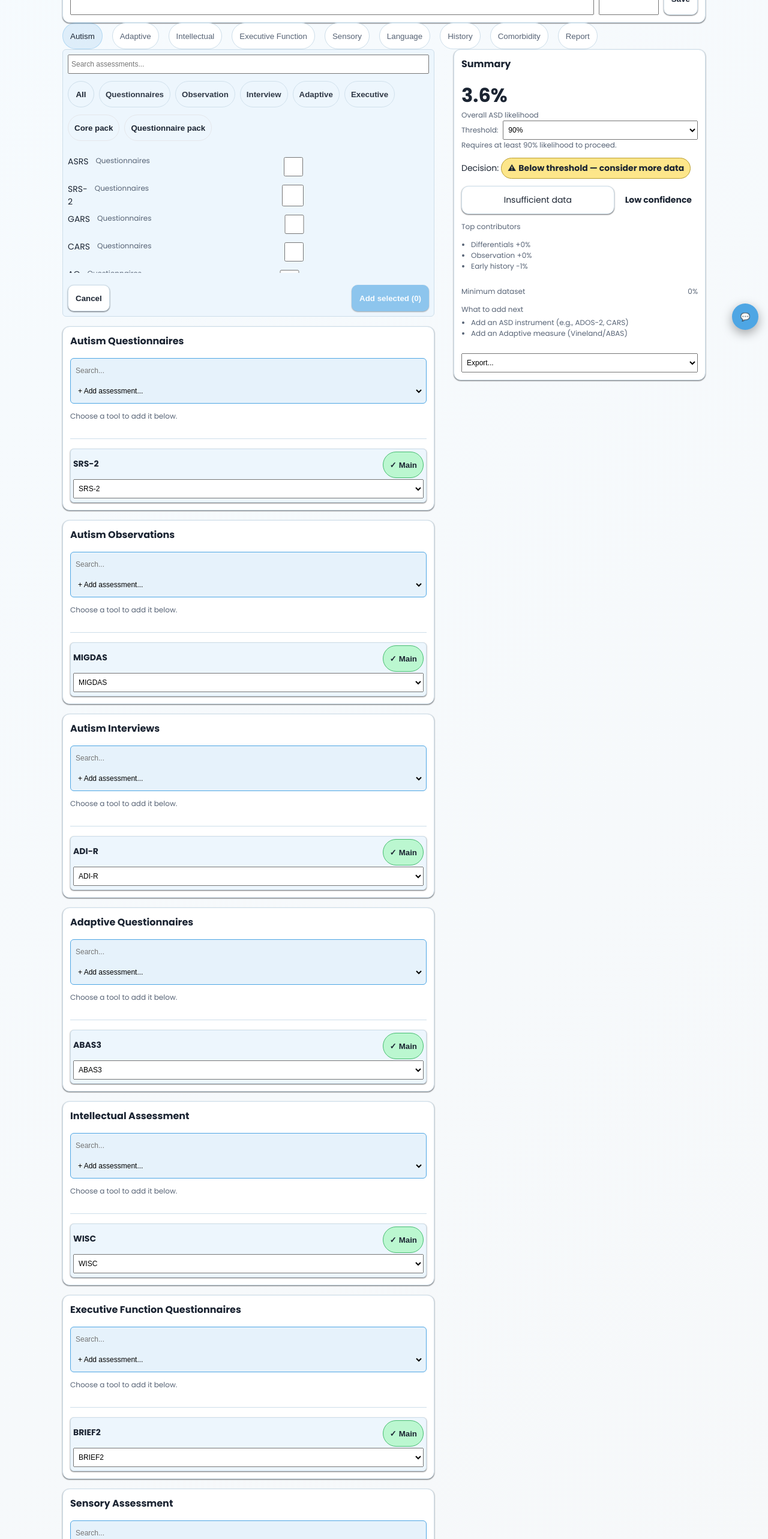
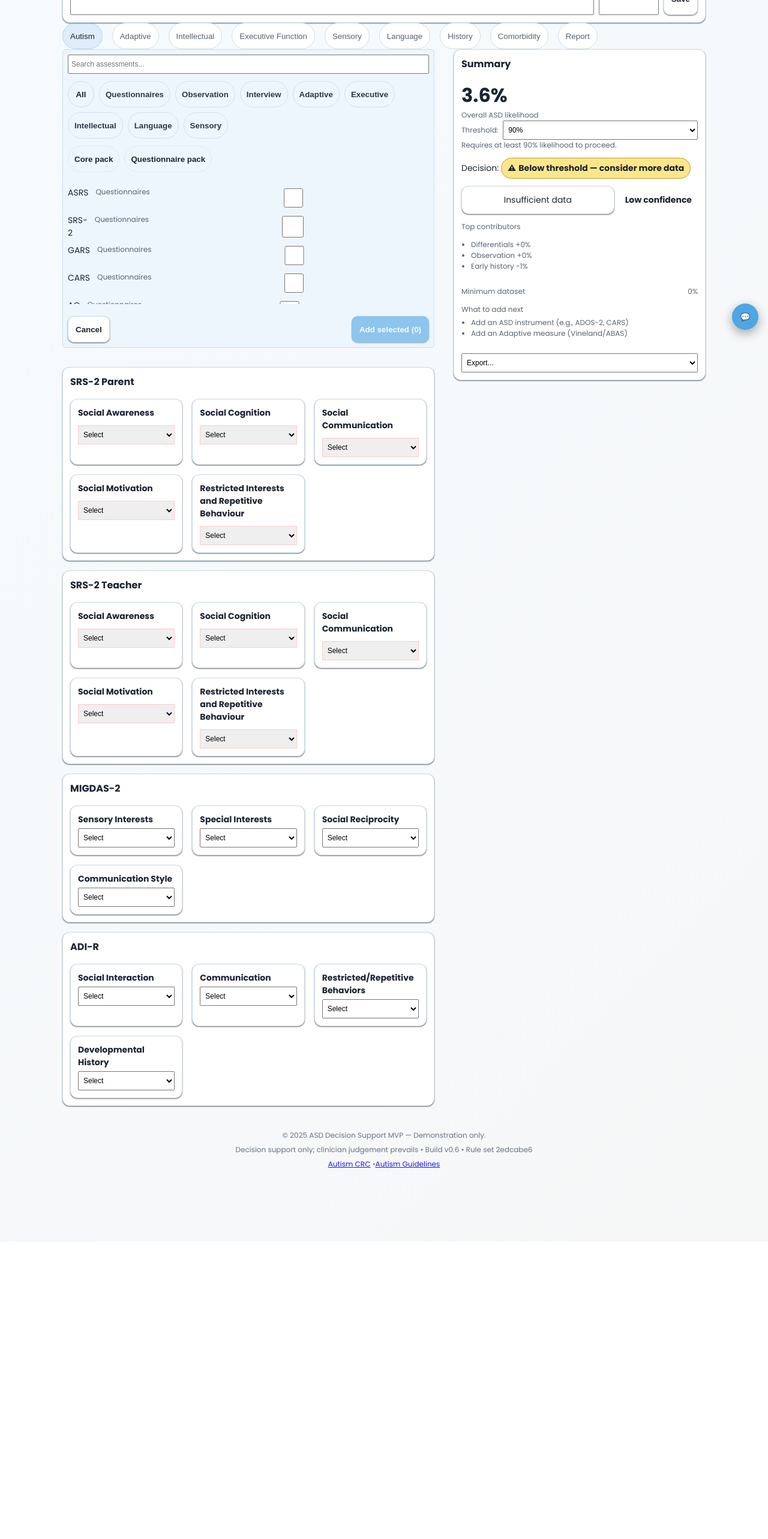
Before and after one commit to dolorvi/asd-ds, a React (Vite) app: page / in a window 1280 px wide. Shown: the part 234-2800 px from the top of the page at 60% size. After the commit the page ends 2304 px from the top, so only its background shows below. Built offline with nearby package versions, Linux system fonts and the light colour scheme; the HTML template or start-up script is replaced by a standard one.

Commit message:
feat: streamline assessment selection

```diff
--- a/src/App.tsx
+++ b/src/App.tsx
@@ -30,7 +30,6 @@ import { SummaryPanel } from "./panels/SummaryPanel";
 import { VinelandPanel } from "./panels/VinelandPanel";
 import { AssessmentSelector } from "./components/AssessmentSelector";
 import { ReportPanel } from "./panels/ReportPanel";
-import { AssessmentPanel } from "./panels/AssessmentPanel";
 import { GenericInstrumentPanel } from "./panels/GenericInstrumentPanel";
 import { DomainPanel } from "./panels/DomainPanel";
 import { HistoryPanel } from "./panels/HistoryPanel";
@@ -393,54 +392,13 @@ export default function App() {
             <section className="stack stack--lg">
               {activeTab === 0 && (
                 <>
-                  <AssessmentSelector
-                    assessments={assessments}
-                    setAssessments={setAssessments}
-                  />
                   <div id="asd-inst-section">
-                    <AssessmentPanel
-                      domain="Autism questionnaires"
+                    <AssessmentSelector
                       assessments={assessments}
                       setAssessments={setAssessments}
                     />
                   </div>
-                  <AssessmentPanel
-                    domain="Autism observations"
-                    assessments={assessments}
-                    setAssessments={setAssessments}
-                  />
-                  <AssessmentPanel
-                    domain="Autism interviews"
-                    assessments={assessments}
-                    setAssessments={setAssessments}
-                  />
-                  <div id="adaptive-measure-section">
-                    <AssessmentPanel
-                      domain="Adaptive questionnaires"
-                      assessments={assessments}
-                      setAssessments={setAssessments}
-                    />
-                  </div>
-                  <AssessmentPanel
-                    domain="Intellectual assessment"
-                    assessments={assessments}
-                    setAssessments={setAssessments}
-                  />
-                  <AssessmentPanel
-                    domain="Executive function questionnaires"
-                    assessments={assessments}
-                    setAssessments={setAssessments}
-                  />
-                  <AssessmentPanel
-                    domain="Sensory Assessment"
-                    assessments={assessments}
-                    setAssessments={setAssessments}
-                  />
-                  <AssessmentPanel
-                    domain="Language assessment"
-                    assessments={assessments}
-                    setAssessments={setAssessments}
-                  />
+                  <div id="adaptive-measure-section" />
                   {hasSrs && (
                     <>
                       <SrsPanel title="SRS-2 Parent" domains={config.srs2Domains} srs2={srs2} setSRS2={setSRS2} />
--- a/src/components/AssessmentSelector.tsx
+++ b/src/components/AssessmentSelector.tsx
@@ -7,9 +7,22 @@ const CATEGORY_MAP: Record<string, string> = {
   "Autism interviews": "Interview",
   "Adaptive questionnaires": "Adaptive",
   "Executive function questionnaires": "Executive",
+  "Intellectual assessment": "Intellectual",
+  "Language assessment": "Language",
+  "Sensory Assessment": "Sensory",
 };
 
-const FILTERS = ["All", "Questionnaires", "Observation", "Interview", "Adaptive", "Executive"] as const;
+const FILTERS = [
+  "All",
+  "Questionnaires",
+  "Observation",
+  "Interview",
+  "Adaptive",
+  "Executive",
+  "Intellectual",
+  "Language",
+  "Sensory",
+] as const;
 
 const PRESETS: Record<string, string[]> = {
   core: ["SRS-2", "ADOS", "ADI-R", "Vineland"],
```
